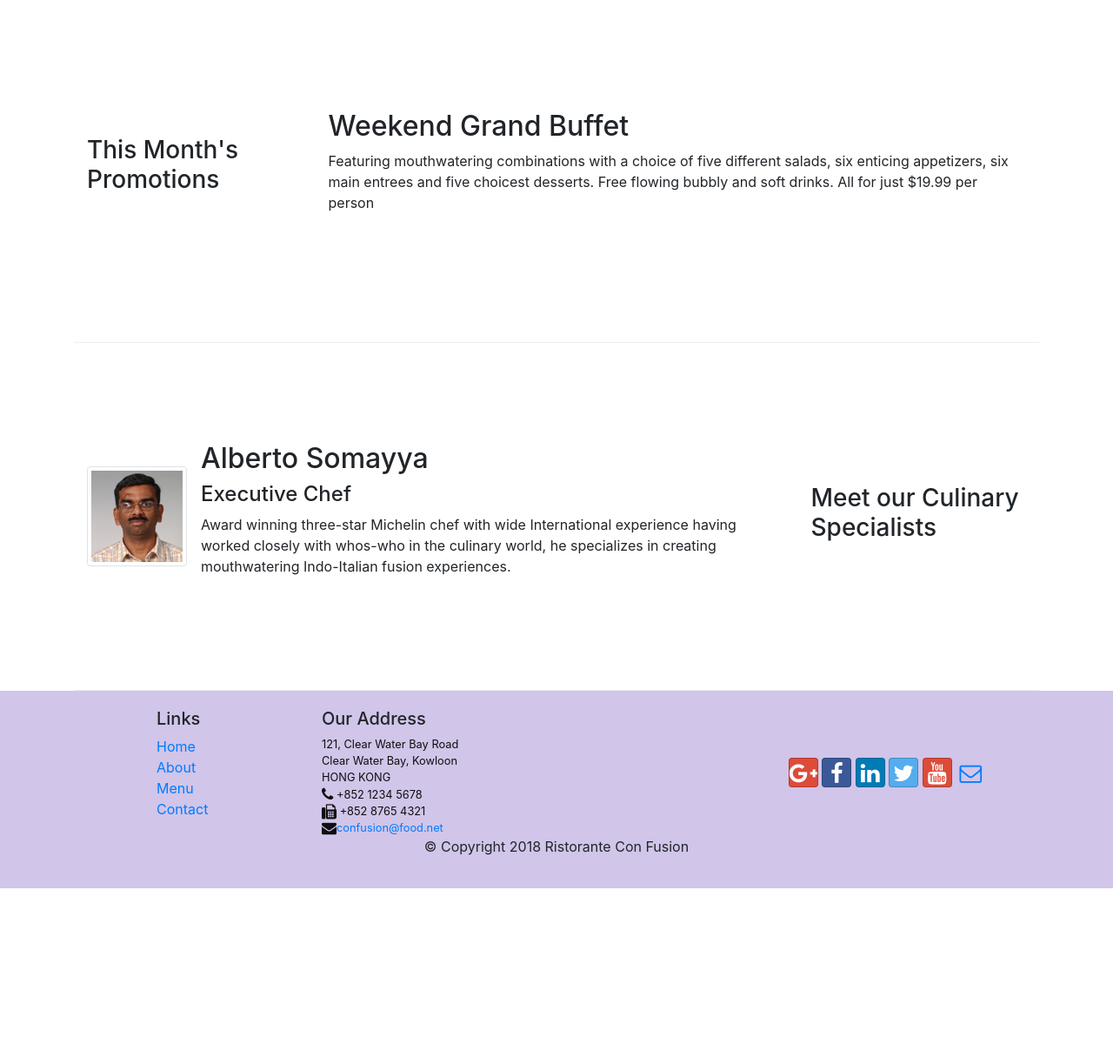
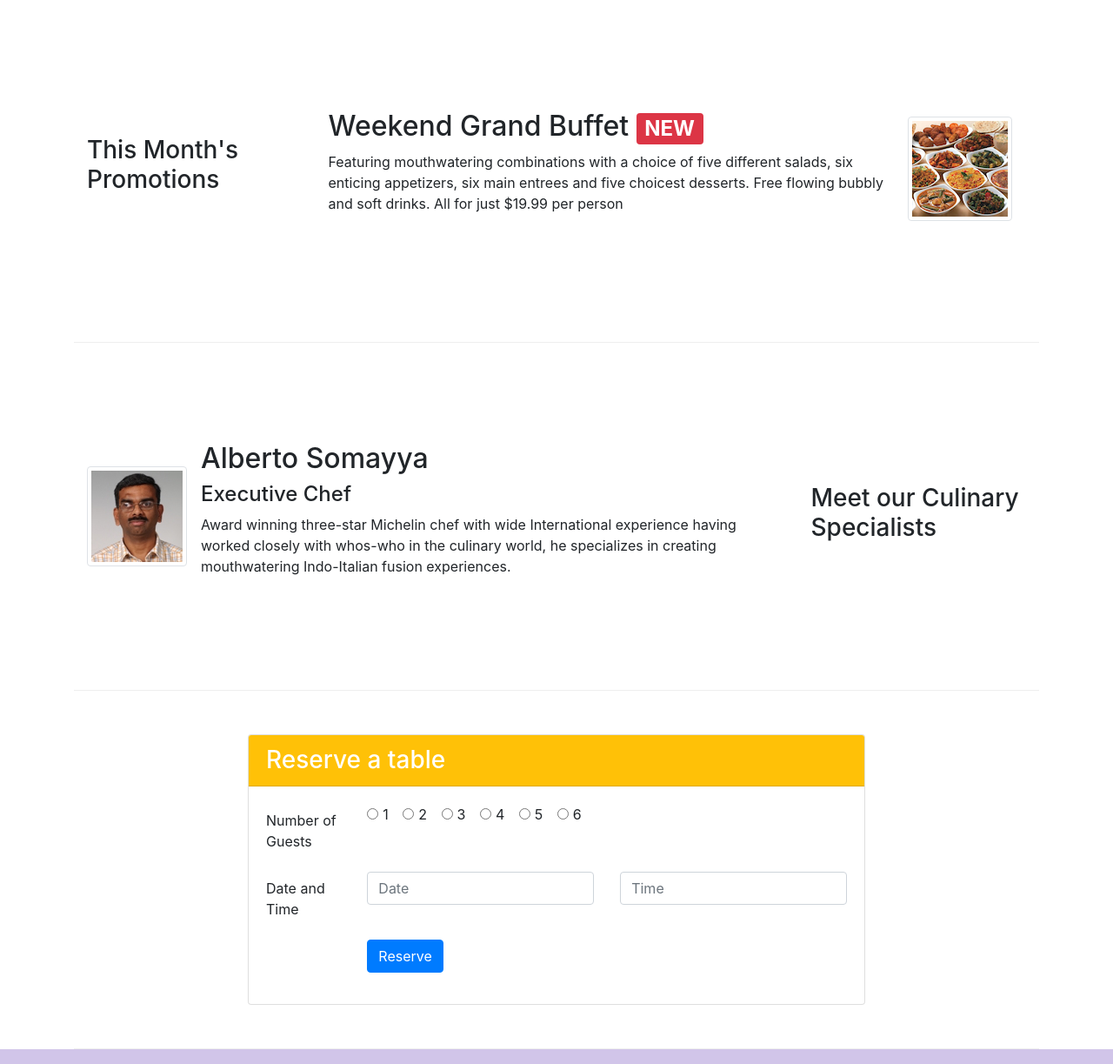
Before and after one commit to WidadDek/bootstrap4, a website: page conFusion/index.html in a window 1280 px wide. Shown: the part 740-1963 px from the top of the page at 87% size. Before the commit the page ends 1761 px from the top, so only its background shows below. Drawn offline with nearby package versions, Linux system fonts and the light colour scheme.

Commit message:
assignment 2

```diff
--- a/conFusion/index.html
+++ b/conFusion/index.html
@@ -37,12 +37,19 @@
     <header class="jumbotron">
         <div class="container">
             <div class="row row-header">
-                <div class="col-12 col-sm-6">
+                <div class="col-sm-6">
                     <h1>Ristorante con Fusion</h1>
                     <p>We take inspiration from the World's best cuisines, and create a unique fusion experience. Our lipsmacking creations will tickle your culinary senses!</p>
                 </div>
-                <div class="col-12 col-sm align-self-center">
-                    <img src="img/logo.png" class="img-fluid">
+                <div class="col-sm">
+                    <div class="row align-items-center">
+                        <div class="col-6">
+                            <img src="img/logo.png" class="img-fluid">
+                        </div>
+                        <div class="col-sm-6">
+                            <a href="#formReserve" type="button" class="btn btn-sm btn-warning btn-lg btn-block">Reserve Table</a>
+                        </div>
+                    </div>
                 </div>
             </div>
         </div>
@@ -58,7 +65,7 @@
                     <img class="d-flex mr-3 img-thumbnail align-self-center"
                             src="img/uthappizza.png" alt="Uthappizza">
                     <div class="media-body">
-                        <h2 class="mt-0">Uthappizza <span class="badge badge-danger">HOT</span><span class="badge badge-pill badge-secondary">$4.99</span></h2>
+                        <h2 class="mt-0">Uthappizza <span class="badge badge-danger">HOT</span> <span class="badge badge-pill badge-secondary">$4.99</span></h2>
                         <p class="d-none d-sm-block">A unique combination of Indian Uthappam (pancake) and
                             Italian pizza, topped with Cerignola olives, ripe vine
                             cherry tomatoes, Vidalia onion, Guntur chillies and
@@ -74,8 +81,14 @@
                 <h3>This Month's Promotions</h3>
             </div>
             <div class="col-12 col-sm col-md">
-                <h2>Weekend Grand Buffet</h2>
-                <p>Featuring mouthwatering combinations with a choice of five different salads, six enticing appetizers, six main entrees and five choicest desserts. Free flowing bubbly and soft drinks. All for just $19.99 per person </p>
+                <div class="media">
+                    <div class="media-body">
+                        <h2>Weekend Grand Buffet <span class="badge badge-danger">NEW</span></h2>
+                        <p class="d-none d-sm-block">Featuring mouthwatering combinations with a choice of five different salads, six enticing appetizers, six main entrees and five choicest desserts. Free flowing bubbly and soft drinks. All for just $19.99 per person</p>
+                    </div>
+                    <img class="d-flex mr-3 img-thumbnail align-self-center"
+                            src="img/buffet.png" alt="Alberto Somayya">
+                </div>
             </div>
         </div>
 
@@ -95,6 +108,60 @@
                             whos-who in the culinary world, he specializes in
                             creating mouthwatering Indo-Italian fusion experiences.
                             </p>
+                    </div>
+                </div>
+            </div>
+        </div>
+        <div class="row row-content justify-content-center">
+            <div class="col-12 col-sm-8">
+                <div class="card">
+                    <h3 class="card-header bg-warning text-white">Reserve a table</h3>
+                    <div class="card-body">
+                        <form id="formReserve">
+                            <div class="form-group row">
+                                <label for="guests" class="col-md-2 col-form-label">Number of Guests</label>
+                                <div class="col-md-10">
+                                    <div class="form-check form-check-inline">
+                                            <input class="form-check-input" type="radio" name="inlineRadioOptions" id="inlineRadio1" value="option1">
+                                            <label class="form-check-label" for="inlineRadio1">1</label>
+                                    </div>
+                                    <div class="form-check form-check-inline">
+                                            <input class="form-check-input" type="radio" name="inlineRadioOptions" id="inlineRadio2" value="option2">
+                                            <label class="form-check-label" for="inlineRadio2">2</label>
+                                    </div>
+                                    <div class="form-check form-check-inline">
+                                            <input class="form-check-input" type="radio" name="inlineRadioOptions" id="inlineRadio3" value="option3">
+                                            <label class="form-check-label" for="inlineRadio3">3</label>
+                                    </div>
+                                    <div class="form-check form-check-inline">
+                                            <input class="form-check-input" type="radio" name="inlineRadioOptions" id="inlineRadio4" value="option4">
+                                            <label class="form-check-label" for="inlineRadio4">4</label>
+                                    </div>
+                                    <div class="form-check form-check-inline">
+                                        <input class="form-check-input" type="radio"name="inlineRadioOptions" id="inlineRadio5" value="option5">
+                                        <label class="form-check-label" for="inlineRadio5">5</label>
+                                    </div>
+                                    <div class="form-check form-check-inline">
+                                        <input class="form-check-input" type="radio"name="inlineRadioOptions" id="inlineRadio6" value="option6">
+                                        <label class="form-check-label" for="inlineRadio6">6</label>
+                                    </div>
+                                </div>
+                            </div>
+                            <div class="form-group row">
+                                <label for="guests" class="col-md-2 col-form-label">Date and Time</label>
+                                <div class="col-sm-5">
+                                    <input type="text" class="form-control" id="date" name="date" placeholder="Date">
+                                </div>
+                                <div class="col-sm-5">
+                                    <input type="text" class="form-control" id="time" name="time" placeholder="Time">
+                                </div>
+                            </div>
+                            <div class="form-group row">
+                                <div class="offset-md-2 col-md-10">
+                                    <button type="submit" class="btn btn-primary">Reserve</button>
+                                </div>
+                            </div>
+                        </form>
                     </div>
                 </div>
             </div>
```
